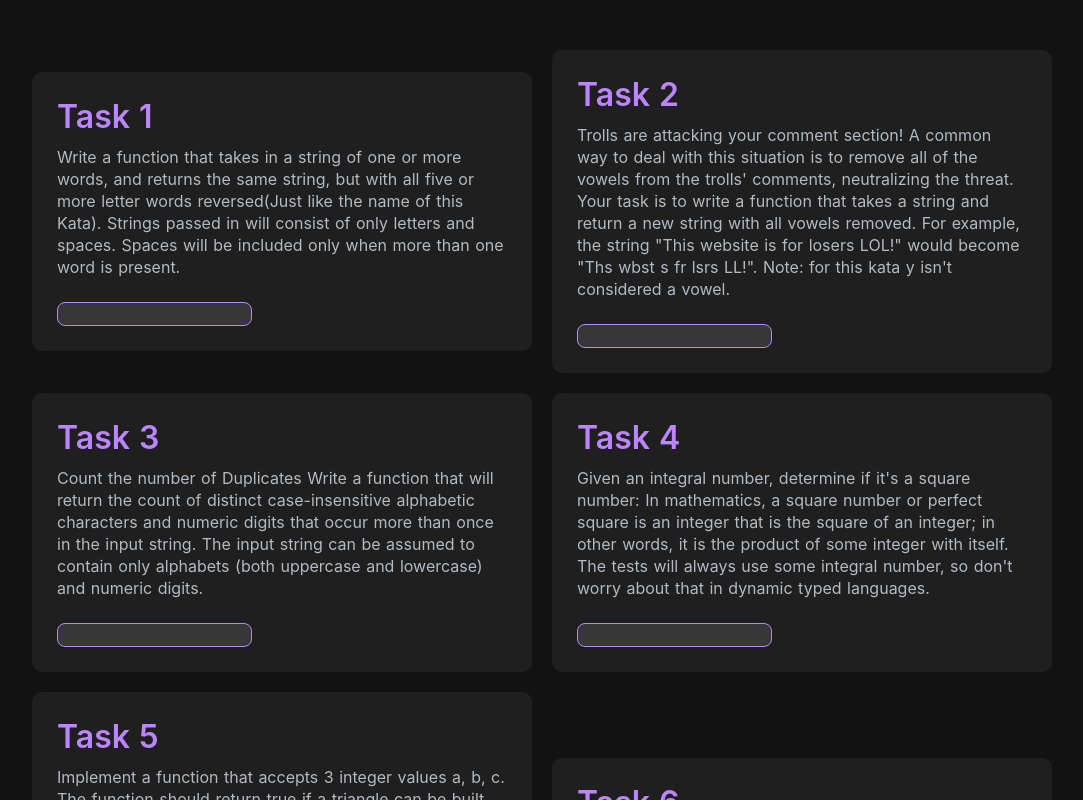
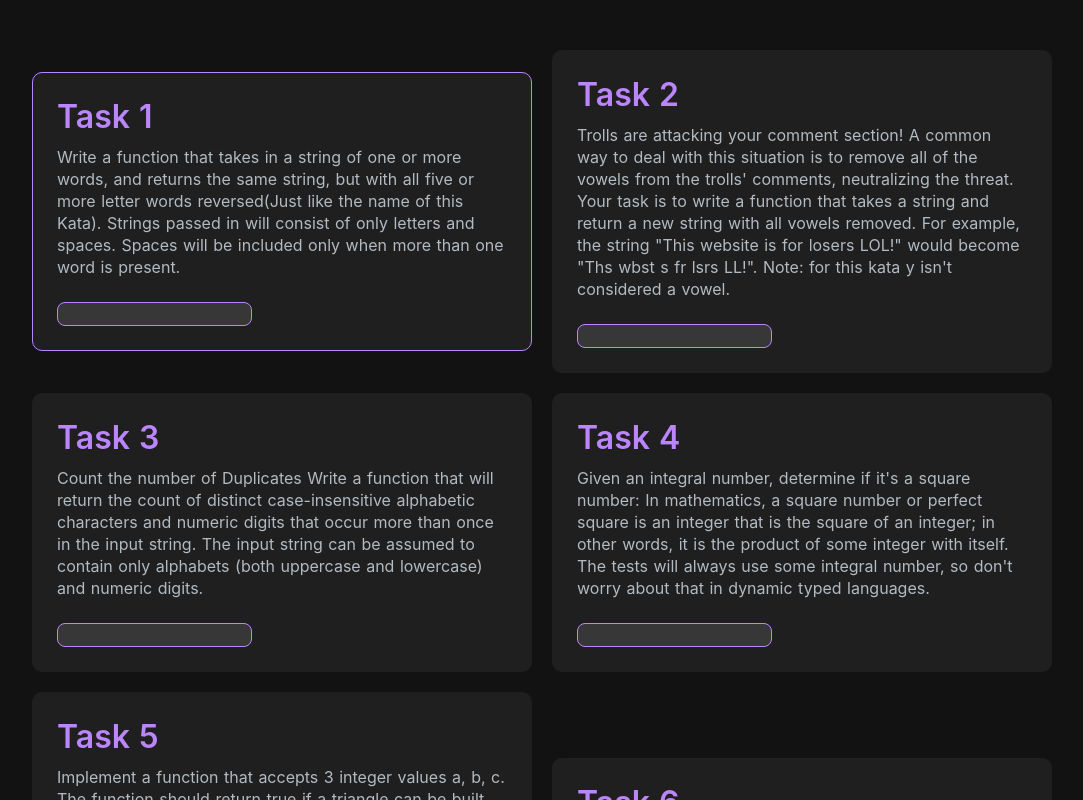
Before and after one commit to dumaaas/codewars-js, a Nuxt app: page / in a window 1280 px wide. In both pictures the pointer is over the element 380 px from the left and 211 px from the top of the page. Shown: the top 800 px of the page, without its empty margins (98-1181 px from the left). Built offline with nearby package versions, Linux system fonts and the light colour scheme.

Commit message:
small hover change

```diff
--- a/pages/index.vue
+++ b/pages/index.vue
@@ -561,6 +561,11 @@ export default {
     transition: ease-in 0.4s all;
     border: 1px solid transparent;
 
+    &:hover {
+      transition: ease-in 0.4s all;
+      border: 1px solid #bb86fc;
+    }
+
     &.card-active {
       transition: ease-in 0.4s all;
       border: 1px solid #bb86fc;
```
